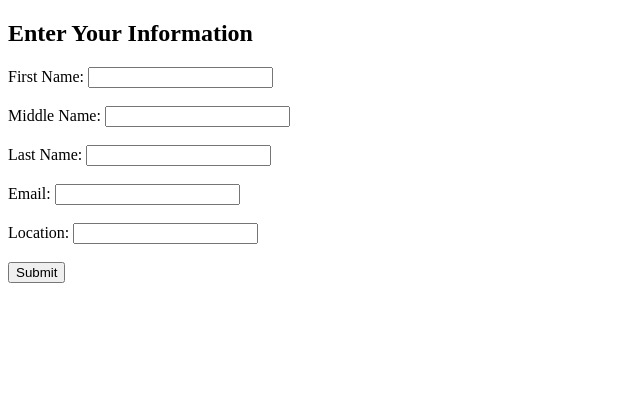
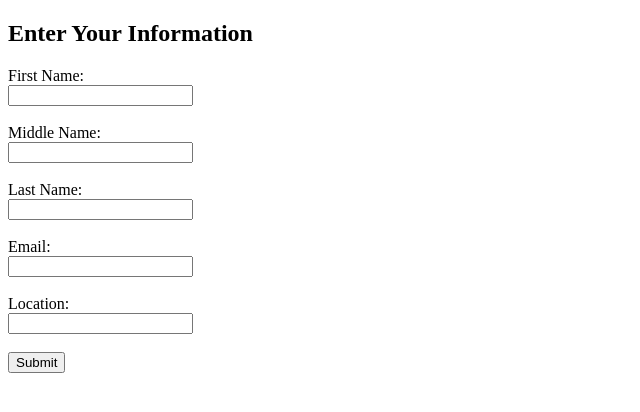
Before and after one commit to karthick0529/DOM, a plain HTML site: page index.html in a window 1280 px wide. Shown: the whole page, without its empty margins (0-640 px from the left). Drawn offline with Linux system fonts and the light colour scheme.

Commit message:
Update index.html

```diff
--- a/index.html
+++ b/index.html
@@ -8,19 +8,19 @@
 <body>
     <h2>Enter Your Information</h2>
     <form id="myForm">
-        <label for="firstname">First Name:</label>
+        <label for="firstname">First Name:</label><br>
         <input type="text" id="firstname" name="firstname" required><br><br>
 
-        <label for="middlename">Middle Name:</label>
+        <label for="middlename">Middle Name:</label><br>
         <input type="text" id="middlename" name="middlename" required><br><br>
 
-        <label for="lastname">Last Name:</label>
+        <label for="lastname">Last Name:</label><br>
         <input type="text" id="lastname" name="lastname" required><br><br>
 
-        <label for="mail">Email:</label>
+        <label for="mail">Email:</label><br>
         <input type="email" id="mail" name="mail" required><br><br>
 
-        <label for="location">Location:</label>
+        <label for="location">Location:</label><br>
         <input type="text" id="location" name="location" required><br><br>
 
         <button type="button" onclick="foo()" >Submit</button>
```
